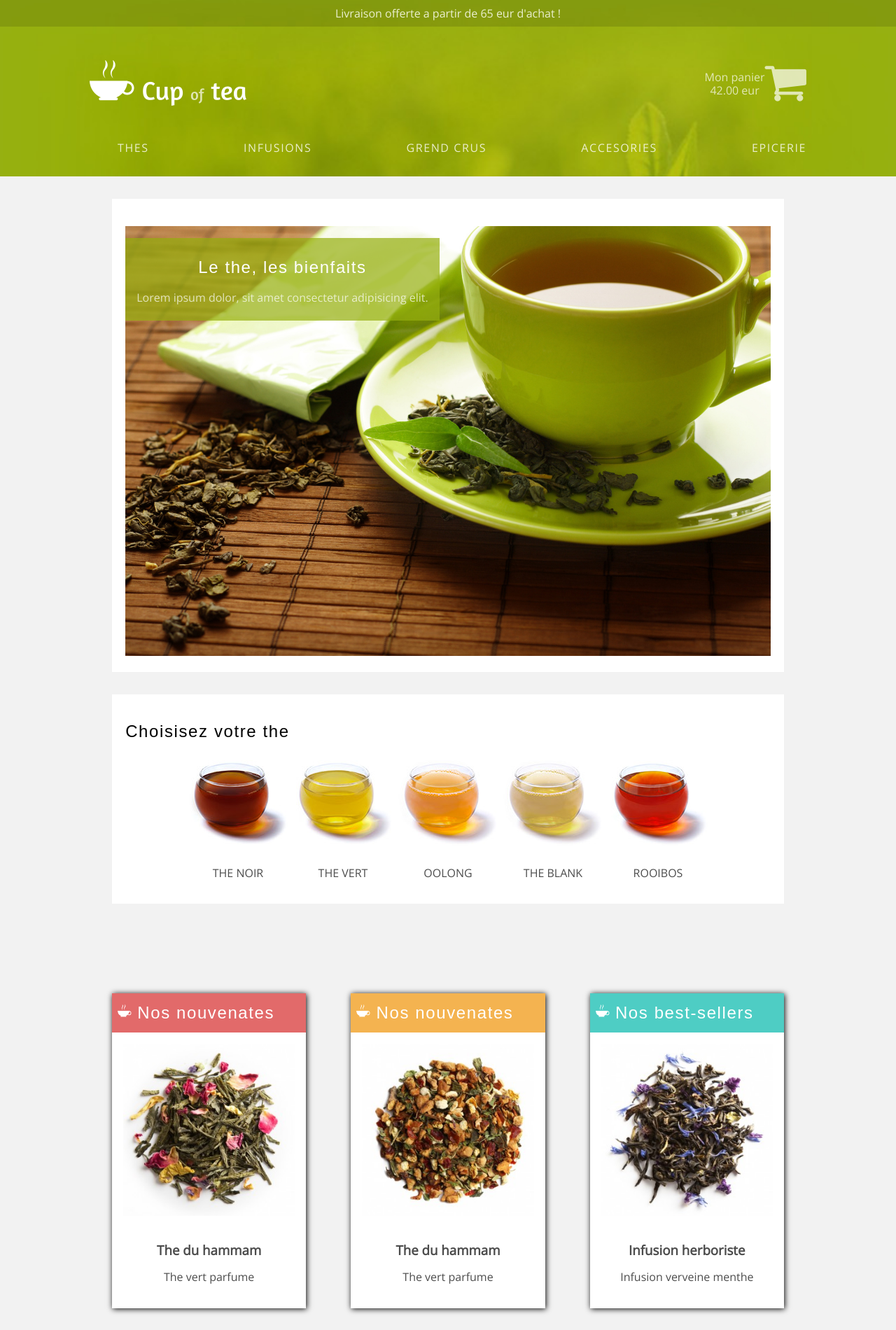
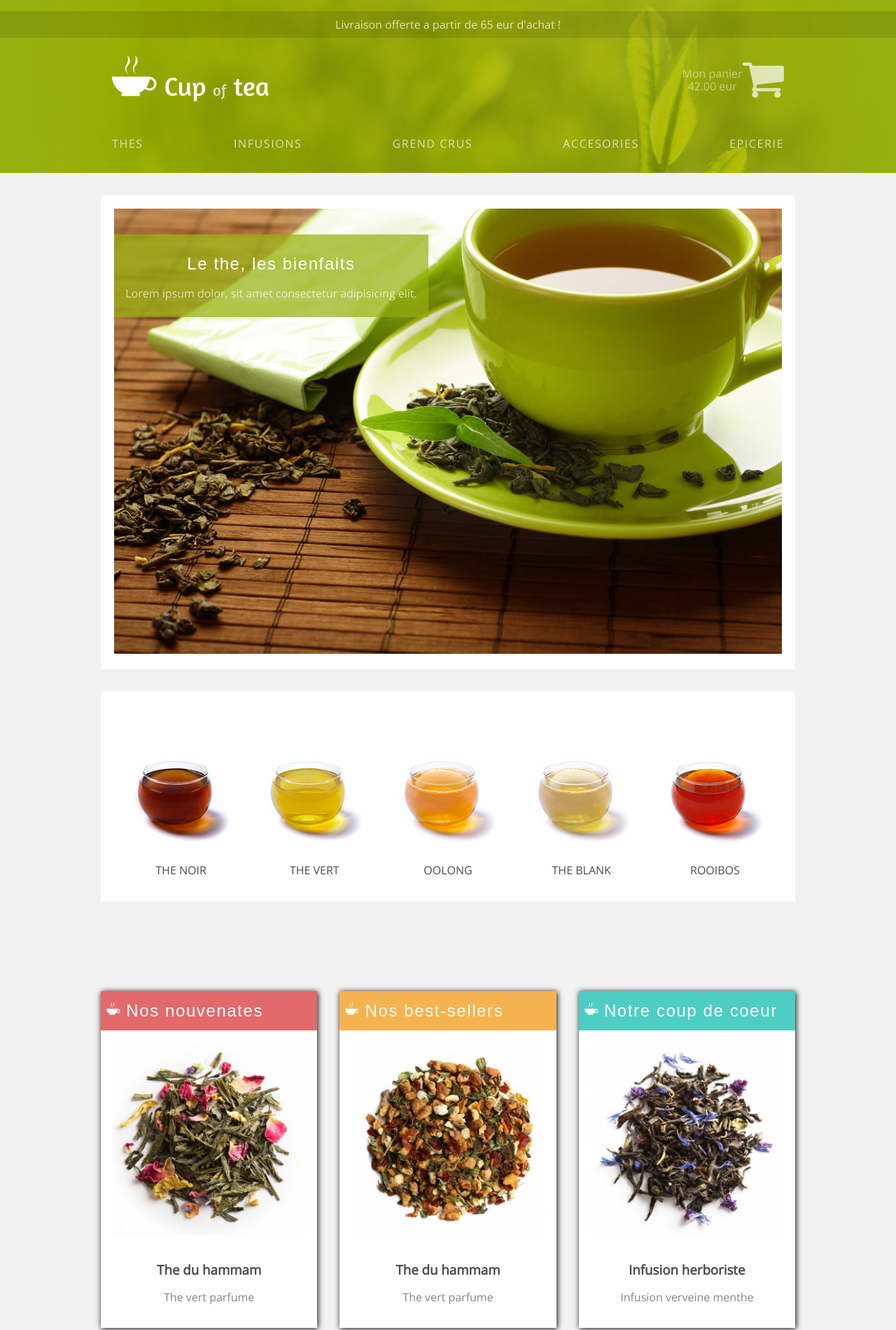
Before and after one commit to Marijus84/Green-tea-solution, a plain HTML site: page index.html in a window 1280 px wide. Shown: the top 1900 px of the page at 70% size. Drawn offline with nearby package versions, Linux system fonts and the light colour scheme; a web font is replaced by a local one.

Commit message:
implement optimizations

```diff
--- a/index.html
+++ b/index.html
@@ -23,8 +23,8 @@
     <title>Green tea</title>
   </head>
   <body>
+    <p class="intro">Livraison offerte a partir de 65 eur d'achat !</p>
     <header>
-      <p class="intro">Livraison offerte a partir de 65 eur d'achat !</p>
       <div class="header-content-wrapper">
         <div class="header-container">
           <div class="header-basket-container">
@@ -89,7 +89,7 @@
       <section class="featured-cards">
         <div class="featured-card">
           <h2 id="card-featured-new">
-            <img src="assets/title.png" alt="title" /> Nos nouvenates
+            <img src="assets/title.png" alt="cup" /> Nos nouvenates
           </h2>
           <img
             class="featured-image"
@@ -101,7 +101,7 @@
         </div>
         <div class="featured-card">
           <h2 id="card-featured-best-seller">
-            <img src="assets/title.png" alt="title" /> Nos nouvenates
+            <img src="assets/title.png" alt="cup" /> Nos best-sellers
           </h2>
           <img
             class="featured-image"
@@ -113,7 +113,7 @@
         </div>
         <div class="featured-card">
           <h2 id="card-featured-selection">
-            <img src="assets/title.png" alt="title" /> Nos best-sellers
+            <img src="assets/title.png" alt="cup" /> Notre coup de coeur
           </h2>
           <img
             class="featured-image"
--- a/styles/style.css
+++ b/styles/style.css
@@ -17,22 +17,23 @@ footer,
 }
 
 header {
-  background: url("../assets/bg.jpg") no-repeat;
+  background: url("../assets/bg.jpg") no-repeat 50% 50%;
   background-size: cover;
   text-align: center;
+  padding-top: 3rem;
 }
 
 .intro {
+  width: 100%;
   background: rgba(0, 0, 0, 0.15);
   padding: 0.6rem;
-  margin-top: 0;
-  opacity: 0.8;
-  position: sticky;
-  top: 0;
+  position: fixed;
+  z-index: 1;
 }
 
 ul {
   list-style-type: none;
+  padding-left: 0;
 }
 
 nav a {
@@ -40,7 +41,10 @@ nav a {
   letter-spacing: 0.1rem;
   text-decoration: none;
   color: white;
-  opacity: 0.8;
+}
+
+.header-content-wrapper {
+  padding: 0 2rem;
 }
 
 nav li {
@@ -63,12 +67,16 @@ section {
 .tea-types,
 .featured-card {
   background-color: white;
-  margin: 2rem;
+  margin: 2rem 1rem;
+}
+
+.tea-types,
+.featured-card {
+  color: black;
 }
 
 .benefits img {
-  max-width: 100%;
-  margin-top: 1.2rem;
+  width: 100%;
 }
 
 .benefits div {
@@ -80,21 +88,20 @@ h2 {
   font-family: "Amaranth", sans-serif;
   font-weight: lighter;
   letter-spacing: 0.1rem;
-}
-
-.benefits p {
-  opacity: 0.7;
+  color: white;
 }
 
 .tea-types h2 {
-  color: black;
   text-align: left;
 }
 
 .tea-types p {
-  color: black;
-  opacity: 0.7;
   text-transform: uppercase;
+}
+
+.tea-types-images img,
+.featured-cards img {
+  max-width: 100%;
 }
 
 section.featured-cards {
@@ -109,16 +116,21 @@ section.featured-cards {
   margin: 0;
 }
 
-section.featured-cards h3,
 section.featured-cards p {
-  color: black;
-  opacity: 0.7;
+  color: rgb(82, 82, 82);
 }
 
 .featured-card {
   padding-bottom: 1.2rem;
-  margin: 6rem 2rem;
+  margin: 6rem 1rem;
   box-shadow: 0.05rem 0.05rem 0.5rem black;
+}
+
+p,
+h3,
+nav a,
+.basket {
+  opacity: 0.7;
 }
 
 .featured-image {
@@ -141,16 +153,15 @@ section.featured-cards p {
   display: none;
 }
 
-@media only screen and (min-width: 768px) {
-  .basket {
-    display: flex;
-    opacity: 0.7;
-  }
-
+@media only screen and (min-width: 900px) {
   .header-basket-container {
     display: flex;
     justify-content: space-between;
     align-items: center;
+  }
+
+  .basket {
+    display: flex;
   }
 
   ul {
@@ -169,12 +180,7 @@ section.featured-cards p {
 
   .tea-types-images {
     display: flex;
-    justify-content: center;
-  }
-
-  .tea-types-images img,
-  .featured-cards img {
-    max-width: 100%;
+    justify-content: space-around;
   }
 
   .featured-cards {
```
